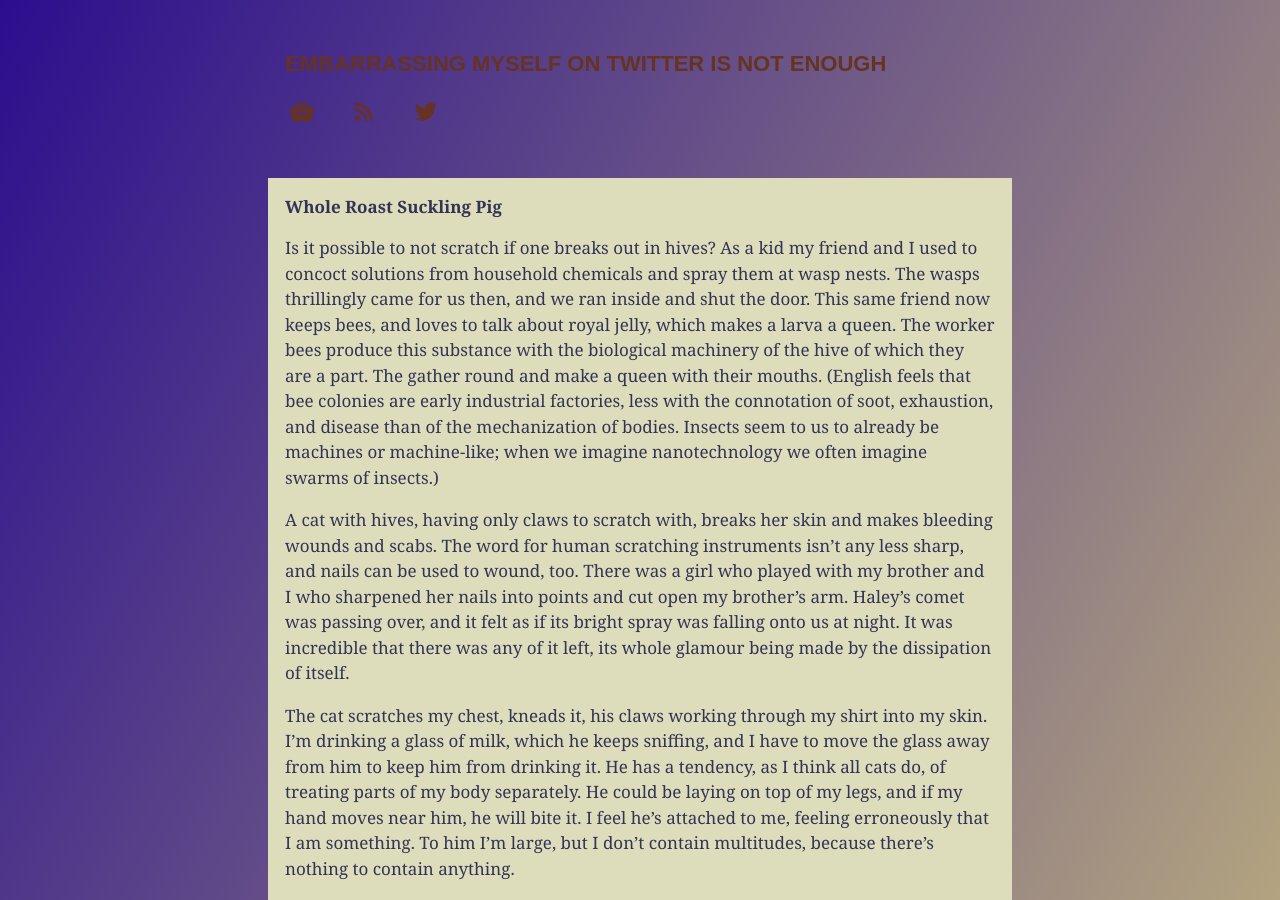
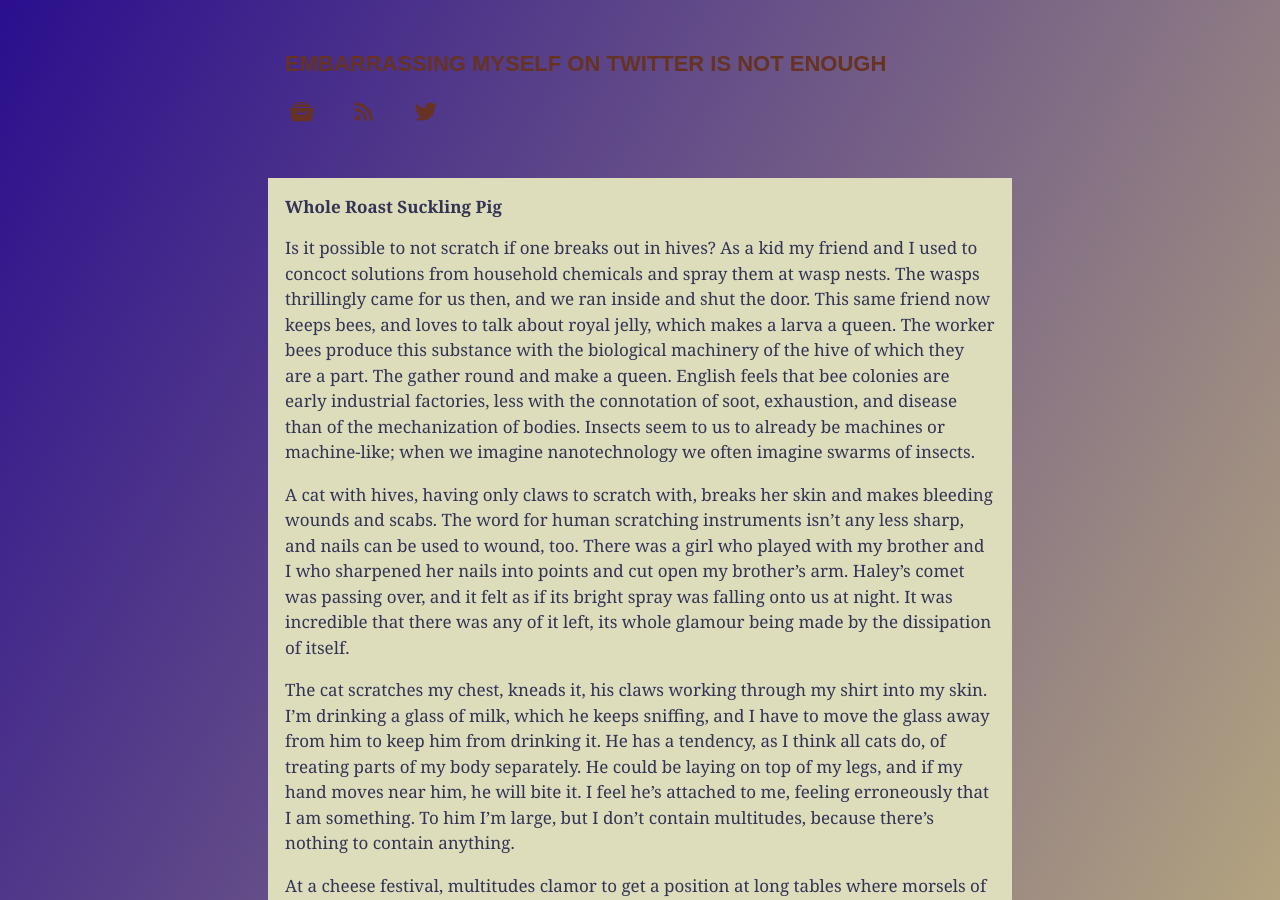
Before and after one commit to meanyhead/meanyhead.github.io, a Jekyll site: the page built from _posts/2019-3-20-whole-roast-suckling-pig.md, in a window 1280 px wide and 900 px high. Built offline with Jekyll 4.4.1, drawn with Linux system fonts in a browser that asks for light colours; comment, search, counter and statistics services are not loaded.

Commit message:
edits pig

```diff
--- a/_posts/2019-3-20-whole-roast-suckling-pig.md
+++ b/_posts/2019-3-20-whole-roast-suckling-pig.md
@@ -3,7 +3,7 @@
 title: Whole Roast Suckling Pig
 ---
 
-Is it possible to not scratch if one breaks out in hives? As a kid my friend and I used to concoct solutions from household chemicals and spray them at wasp nests. The wasps thrillingly came for us then, and we ran inside and shut the door. This same friend now keeps bees, and loves to talk about royal jelly, which makes a larva a queen. The worker bees produce this substance with the biological machinery of the hive of which they are a part. The gather round and make a queen with their mouths. (English feels that bee colonies are early industrial factories, less with the connotation of soot, exhaustion, and disease than of the mechanization of bodies. Insects seem to us to already be machines or machine-like; when we imagine nanotechnology we often imagine swarms of insects.)
+Is it possible to not scratch if one breaks out in hives? As a kid my friend and I used to concoct solutions from household chemicals and spray them at wasp nests. The wasps thrillingly came for us then, and we ran inside and shut the door. This same friend now keeps bees, and loves to talk about royal jelly, which makes a larva a queen. The worker bees produce this substance with the biological machinery of the hive of which they are a part. The gather round and make a queen. English feels that bee colonies are early industrial factories, less with the connotation of soot, exhaustion, and disease than of the mechanization of bodies. Insects seem to us to already be machines or machine-like; when we imagine nanotechnology we often imagine swarms of insects.
 
 A cat with hives, having only claws to scratch with, breaks her skin and makes bleeding wounds and scabs. The word for human scratching instruments isn't any less sharp, and nails can be used to wound, too. There was a girl who played with my brother and I who sharpened her nails into points and cut open my brother's arm. Haley's comet was passing over, and it felt as if its bright spray was falling onto us at night. It was incredible that there was any of it left, its whole glamour being made by the dissipation of itself.
 
```
